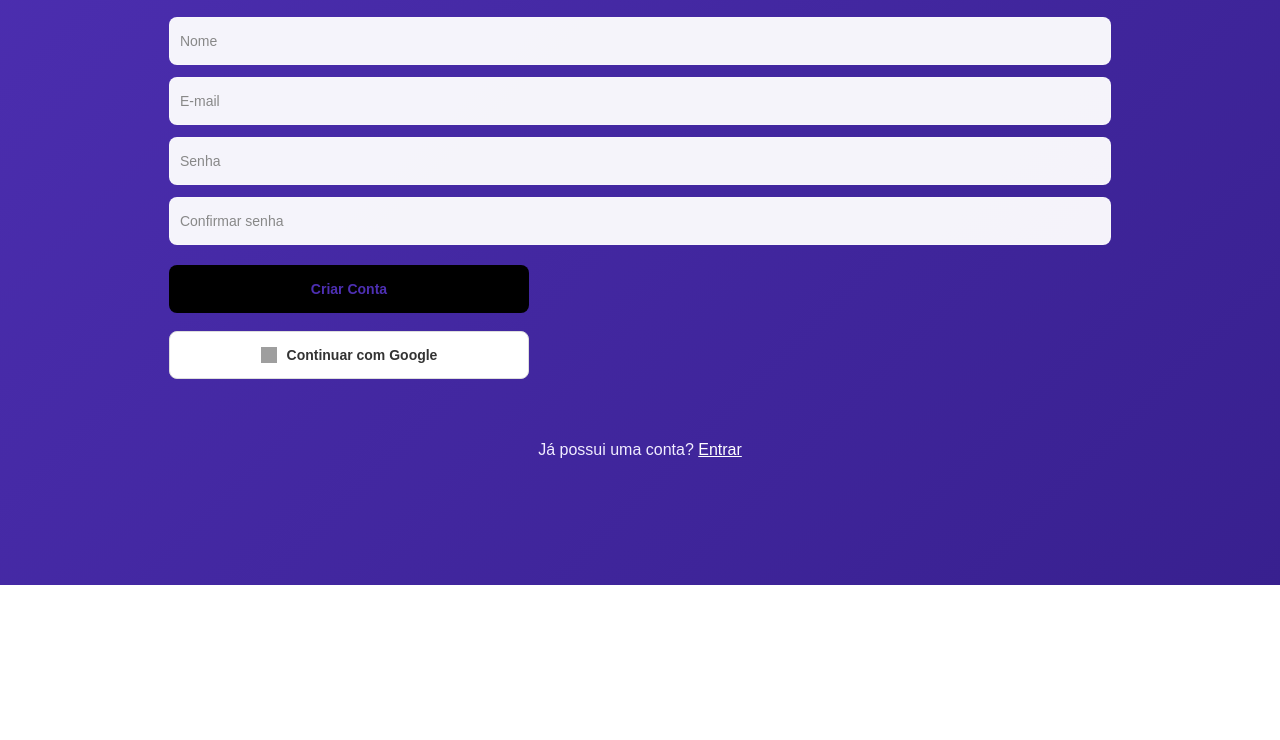
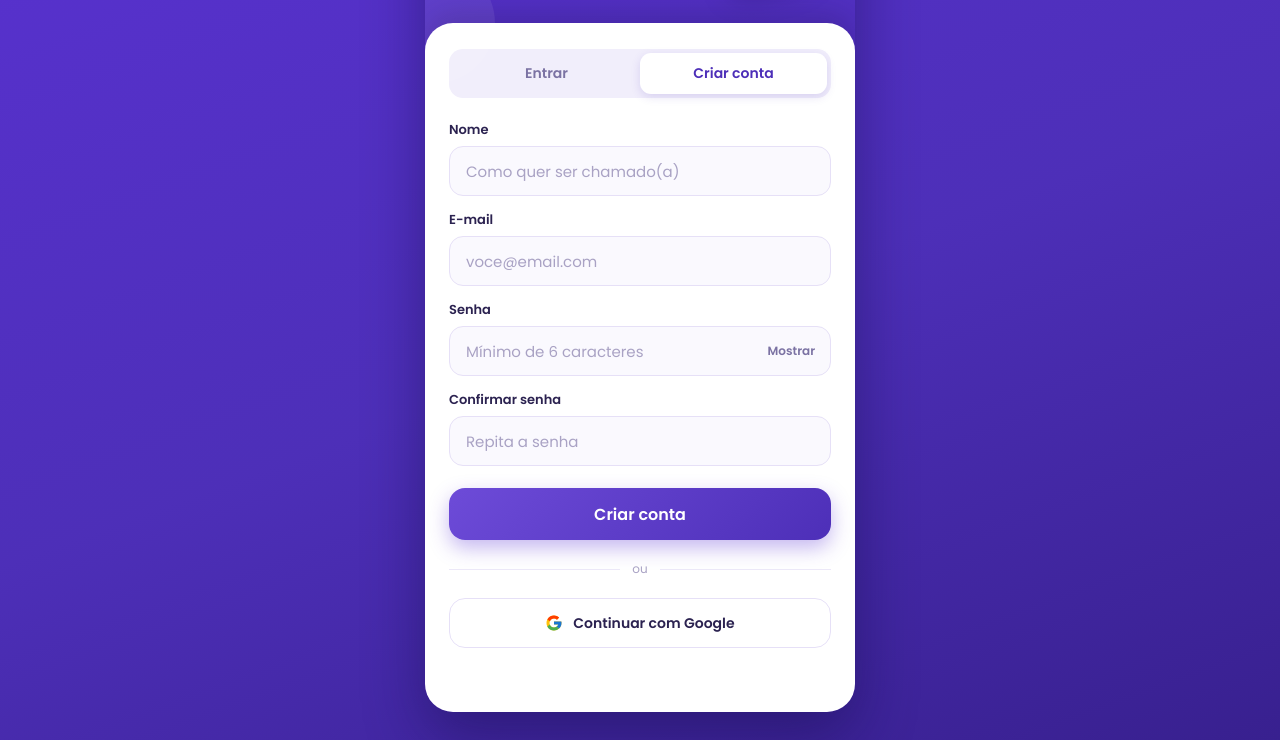
Before and after one commit to LuryDev/Plannexus3, a website: page cadastro.html in a window 1280 px wide. Shown: the part 215-955 px from the top of the page. Before the commit the page ends 800 px from the top, so only its background shows below. Drawn offline with Linux system fonts and the light colour scheme; grey boxes are pictures that could not be loaded.

Commit message:
ajustes de estilo

```diff
--- a/cadastro.html
+++ b/cadastro.html
@@ -10,7 +10,8 @@
     <title>Criar conta - PlanNexus</title>
     <link rel="icon" href="fotos/logo.png">
 
-    <link rel="stylesheet" href="css/cadastro.css">
+    <link rel="stylesheet" href="https://fonts.googleapis.com/css2?family=Poppins:wght@400;500;600;700&display=swap">
+    <link rel="stylesheet" href="css/autenticacao.css">
 
 
     <!-- PWA: manifest, cor do tema e service worker -->
@@ -24,61 +25,44 @@
 
 <body>
 
-<div class="cadastro-container">
+<div class="tela">
 
-    <h1>Bem Vindo(a) ao Plannexus!</h1>
+    <div class="topo">
+        <div class="marca"><img src="fotos/logo.png" alt=""> Plannexus</div>
+        <div class="textos">
+            <h1>Crie sua conta</h1>
+            <p>Leva menos de um minuto para começar a planejar.</p>
+        </div>
+        <img class="mascote" src="fotos/piscando.png" alt="">
+    </div>
 
-    <h2>Criar conta</h2>
+    <div class="cartao">
 
-    <form id="cadastroForm">
+        <div class="abas"><a href="login.html">Entrar</a><a href="cadastro.html" class="on" aria-current="page">Criar conta</a></div>
 
-        <input
-            type="text"
-            id="nome"
-            placeholder="Nome"
-            required
-        >
+        <form id="cadastroForm">
+            <label for="nome">Nome</label>
+            <div class="campo"><input type="text" id="nome" placeholder="Como quer ser chamado(a)" autocomplete="name" required></div>
 
-        <input
-            type="email"
-            id="email"
-            placeholder="E-mail"
-            required
-        >
+            <label for="email">E-mail</label>
+            <div class="campo"><input type="email" id="email" placeholder="voce@email.com" autocomplete="email" required></div>
 
-        <input
-            type="password"
-            id="senha"
-            placeholder="Senha"
-            required
-        >
+            <label for="senha">Senha</label>
+            <div class="campo"><input type="password" id="senha" class="com-botao" placeholder="Mínimo de 6 caracteres" autocomplete="new-password" required><button type="button" class="ver" data-v="senha">Mostrar</button></div>
 
-        <input
-            type="password"
-            id="confirmarSenha"
-            placeholder="Confirmar senha"
-            required
-        >
+            <label for="confirmarSenha">Confirmar senha</label>
+            <div class="campo"><input type="password" id="confirmarSenha" placeholder="Repita a senha" autocomplete="new-password" required></div>
 
-         <button type="submit" id="enter" style="background-color: black;">
-            Criar Conta
-        </button>
-<br><br>
-        <button type="button" id="googleLogin">
-           <img src="https://img.icons8.com/?size=100&id=V5cGWnc9R4xj&format=png&color=000000" alt="Ícone" width="16" height="16" style="size: large;">
-        Continuar com Google
-        </button>
+            <button type="submit" id="enter" class="pri">Criar conta</button>
+        </form>
 
-    </form>
+        <div class="ou">ou</div>
 
-    <p id="mensagem"></p>
+        <button type="button" id="googleLogin" class="google"><svg viewBox="0 0 48 48" aria-hidden="true"><path fill="#FFC107" d="M43.6 20.1H42V20H24v8h11.3C33.7 32.7 29.2 36 24 36c-6.6 0-12-5.4-12-12s5.4-12 12-12c3.1 0 5.8 1.2 8 3l5.7-5.7C34 6.1 29.3 4 24 4 13 4 4 13 4 24s9 20 20 20 20-9 20-20c0-1.3-.1-2.7-.4-3.9z"/><path fill="#FF3D00" d="M6.3 14.7l6.6 4.8C14.7 15.1 19 12 24 12c3.1 0 5.8 1.2 8 3l5.7-5.7C34 6.1 29.3 4 24 4 16.3 4 9.7 8.3 6.3 14.7z"/><path fill="#4CAF50" d="M24 44c5.2 0 9.9-2 13.4-5.2l-6.2-5.2C29.2 35.1 26.7 36 24 36c-5.2 0-9.6-3.3-11.3-8l-6.5 5C9.5 39.6 16.2 44 24 44z"/><path fill="#1976D2" d="M43.6 20.1H42V20h-.0H24v8h11.3c-.8 2.2-2.2 4.2-4.1 5.6l6.2 5.2C37 39.2 44 34 44 24c0-1.3-.1-2.7-.4-3.9z"/></svg>Continuar com Google</button>
 
-    <p>
-        Já possui uma conta?
-        <a href="login.html">
-            Entrar
-        </a>
-    </p>
+        <p id="mensagem" role="alert"></p>
+
+    </div>
 
 </div>
 
@@ -236,6 +220,7 @@ document.getElementById("googleLogin").addEventListener("click", async () => {
 
 </script>
 
+<script src="js/senhaVer.js"></script>
 </body>
 
 </html>
--- /dev/null
+++ b/css/autenticacao.css
@@ -0,0 +1,72 @@
+/* ==========================================================
+   css/autenticacao.css - login e cadastro (identidade do app)
+   Roxo #5A32D3, Poppins, cartão branco arredondado.
+   Celular: ocupa a tela toda. PC: painel central de até 430px,
+   igual ao resto do app.
+   ========================================================== */
+* { margin: 0; padding: 0; box-sizing: border-box; font-family: "Poppins", Arial, Helvetica, sans-serif; }
+
+body {
+    min-height: 100vh; min-height: 100dvh;
+    background: linear-gradient(160deg, #5A32D3 0%, #4D2FB8 55%, #38208F 100%);
+    display: flex; justify-content: center;
+}
+
+.tela {
+    width: 100%; max-width: 430px;
+    min-height: 100vh; min-height: 100dvh;
+    display: flex; flex-direction: column;
+    position: relative; overflow: hidden;
+}
+.tela::before, .tela::after { content: ""; position: absolute; border-radius: 50%; background: rgba(255, 255, 255, .07); pointer-events: none; }
+.tela::before { width: 220px; height: 220px; top: -70px; right: -70px; }
+.tela::after { width: 120px; height: 120px; top: 150px; left: -50px; }
+
+.topo { padding: 24px 28px 26px; color: #fff; position: relative; display: flex; align-items: flex-end; justify-content: space-between; gap: 12px; min-height: 210px; }
+.marca { display: flex; align-items: center; gap: 10px; position: absolute; top: 24px; left: 28px; font-weight: 700; font-size: 17px; letter-spacing: .3px; }
+.marca img { width: 36px; height: 36px; border-radius: 10px; }
+.topo .textos { padding-top: 56px; min-width: 0; }
+.topo h1 { font-size: 26px; line-height: 1.2; font-weight: 700; color: #fff; text-align: left; margin: 0; }
+.topo p { font-size: 13px; opacity: .85; margin: 6px 0 0; line-height: 1.5; color: #fff; text-align: left; }
+.topo .mascote { width: 104px; flex-shrink: 0; filter: drop-shadow(0 8px 14px rgba(0, 0, 0, .25)); }
+
+.cartao { flex: 1; background: #fff; border-radius: 28px 28px 0 0; padding: 26px 24px 30px; position: relative; box-shadow: 0 -10px 30px rgba(30, 15, 80, .25); }
+
+.abas { display: flex; background: #f1eefb; border-radius: 14px; padding: 4px; margin-bottom: 22px; }
+.abas a { flex: 1; text-align: center; text-decoration: none; border-radius: 11px; padding: 10px; font-size: 14px; font-weight: 600; color: #7b72a3; }
+.abas a.on { background: #fff; color: #4D2FB8; box-shadow: 0 3px 10px rgba(77, 47, 184, .15); }
+
+label { display: block; font-size: 13px; font-weight: 600; color: #2b2250; margin: 14px 0 6px; }
+.campo { position: relative; }
+.campo input { width: 100%; max-width: none; height: 50px; border: 1.5px solid #e6e0f7; background: #faf9fe; border-radius: 14px; padding: 0 16px; margin: 0; font-size: 15px; color: #2b2250; outline: none; transition: .2s; }
+.campo input.com-botao { padding-right: 82px; }
+.campo input::placeholder { color: #a9a2c4; }
+.campo input:focus { border-color: #5A32D3; background: #fff; box-shadow: 0 0 0 4px rgba(90, 50, 211, .12); }
+.ver { position: absolute; right: 6px; top: 50%; transform: translateY(-50%); border: none; background: none; color: #7b72a3; font-size: 12px; font-weight: 600; padding: 10px; cursor: pointer; }
+
+.pri { width: 100%; height: 52px; margin-top: 22px; border: none; border-radius: 16px; background: linear-gradient(135deg, #6d4bd8, #4D2FB8); color: #ffffff; font-size: 16px; font-weight: 600; cursor: pointer; box-shadow: 0 8px 20px rgba(90, 50, 211, .35); transition: .2s; }
+.pri:hover { transform: translateY(-2px); }
+.pri:active { transform: translateY(0); }
+
+.ou { display: flex; align-items: center; gap: 12px; margin: 20px 0; color: #a9a2c4; font-size: 12px; }
+.ou::before, .ou::after { content: ""; flex: 1; height: 1px; background: #ece8f8; }
+
+.google { width: 100%; height: 50px; border: 1.5px solid #e6e0f7; background: #fff; border-radius: 16px; font-size: 14px; font-weight: 600; color: #2b2250; display: flex; align-items: center; justify-content: center; gap: 10px; cursor: pointer; transition: .2s; }
+.google:hover { background: #faf9fe; }
+.google svg { width: 18px; height: 18px; }
+
+#mensagem { min-height: 20px; margin: 14px 0 0; font-size: 13px; line-height: 1.4; text-align: center; color: #c03535; }
+
+/* PC e tablet: painel central, como o resto do app */
+@media (min-width: 520px) {
+    body { align-items: center; padding: 28px 0; }
+    .tela { min-height: 0; border-radius: 28px; box-shadow: 0 24px 60px rgba(20, 10, 70, .45); }
+}
+
+@media (max-width: 360px) {
+    .topo { padding-left: 20px; padding-right: 20px; }
+    .marca { left: 20px; }
+    .topo h1 { font-size: 22px; }
+    .topo .mascote { width: 84px; }
+    .cartao { padding: 22px 18px 26px; }
+}
--- a/css/cadastro.css
+++ b/css/cadastro.css
@@ -87,7 +87,7 @@ input::placeholder {
 }
 
 #enter {
-    color: #4D2FB2;
+    color: #ffffff;
     background-color: white;
     border: none;
     margin-top: 8px;
--- a/css/controleFinanceiro.css
+++ b/css/controleFinanceiro.css
@@ -478,3 +478,7 @@ button {
         0 5px 14px rgba(90, 50, 211, .10),
         0 9px 22px rgba(90, 50, 211, .08);
 }
+
+
+/* "Novo Item" alinhado à direita; em tela estreita desce inteiro para a linha de baixo */
+.filtros .botao-novo { margin-left: auto; }
--- a/css/login.css
+++ b/css/login.css
@@ -233,7 +233,7 @@ input::placeholder {
 
 #enter {
 
-    color: #4D2FB2;
+    color: #ffffff;
 
     background-color: white;
 
--- /dev/null
+++ b/js/senhaVer.js
@@ -0,0 +1,10 @@
+// Botão "Mostrar/Ocultar" dos campos de senha (login e cadastro)
+document.addEventListener("click", function (e) {
+    var b = e.target.closest ? e.target.closest(".ver") : null;
+    if (!b) return;
+    var i = document.getElementById(b.getAttribute("data-v"));
+    if (!i) return;
+    var oculto = i.type === "password";
+    i.type = oculto ? "text" : "password";
+    b.textContent = oculto ? "Ocultar" : "Mostrar";
+});
```
Also changed, not shown: LEIA-ME-ajuda-docs-edicao.txt (+9 -0 lines), evento.html (+1 -1 lines), login.html (+26 -62 lines).
